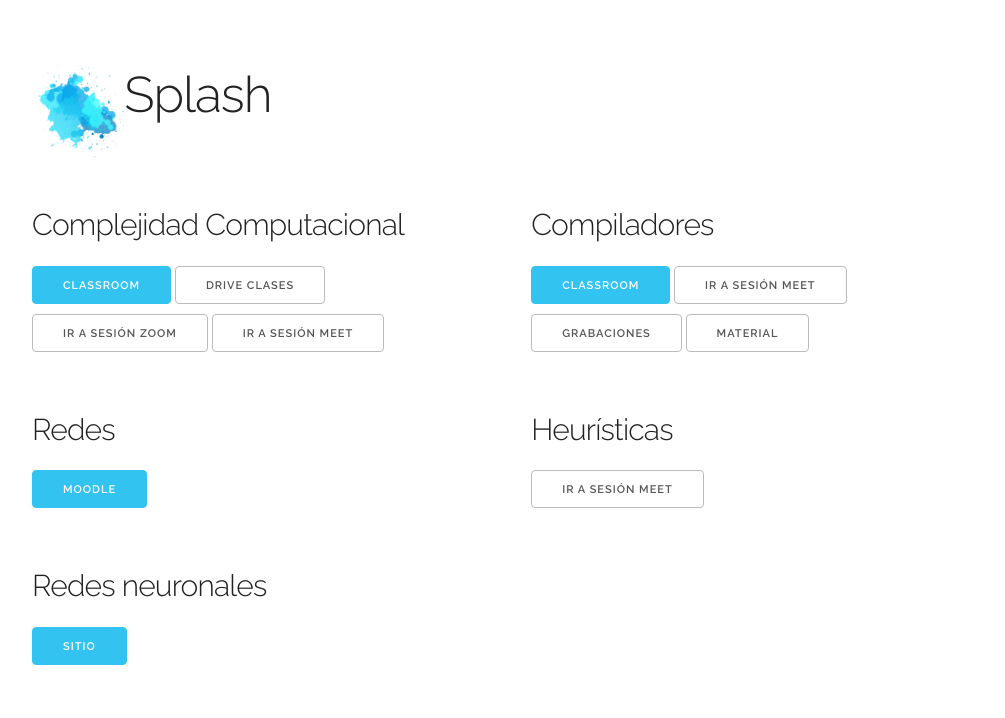
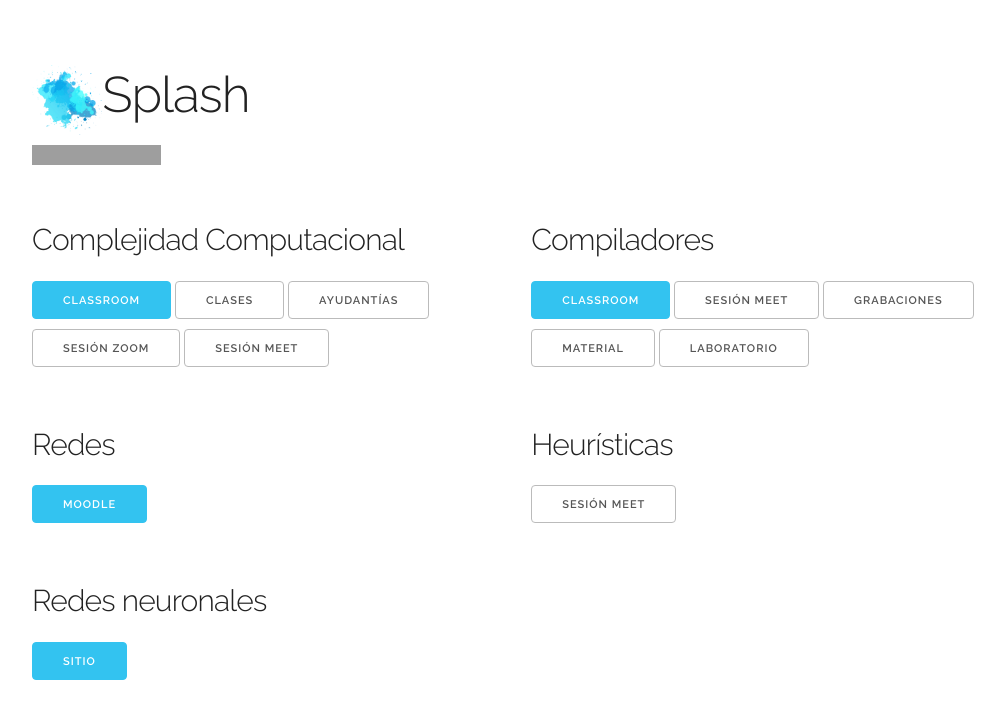
Before and after one commit to alanarteagav/splash, a plain HTML site: page index.html in a window 1280 px wide. Shown: the whole page, without its empty margins (128-1133 px from the left). Drawn offline with Linux system fonts and the light colour scheme; grey boxes are pictures that could not be loaded.

Commit message:
Nuevo logo, se elimina icono ciencias, cambio nombres. Reloj añadido.

```diff
--- a/index.html
+++ b/index.html
@@ -15,30 +15,36 @@
 
   <!-- FONT
   –––––––––––––––––––––––––––––––––––––––––––––––––– -->
-  <link href="//fonts.googleapis.com/css?family=Raleway:400,300,600" rel="stylesheet" type="text/css">
+  <link href="//fonts.googleapis.com/css?family=Raleway:400,300,600"
+        rel="stylesheet" type="text/css">
 
   <!-- CSS
   –––––––––––––––––––––––––––––––––––––––––––––––––– -->
   <link rel="stylesheet" href="css/normalize.css">
   <link rel="stylesheet" href="css/skeleton.css">
 
-  <!-- Favicon
+  <!-- Icono
   –––––––––––––––––––––––––––––––––––––––––––––––––– -->
-  <link rel="icon" type="image/png" href="images/favicon.png">
+  <link rel="icon" href="images/favicon.icon">
+
 
 </head>
 <body>
 
-  <!-- Primary Page Layout
+  <!-- Página Splash
   –––––––––––––––––––––––––––––––––––––––––––––––––– -->
 
   <div class="container">
     <div class="row">
         <div class="one-half column" style="margin-top: 2%">
             <h1 style="margin-top: 10%">
-                <img src="images/splash.png" style="width:20%;height:20%; float:left;" alt="Logo Ciencias">
+                <img src="images/splash.png"
+                     style="width:70px%;height:70px; float:left;"
+                     alt="Logo Ciencias">
                 Splash
             </h1>
+            <iframe src="http://free.timeanddate.com/clock/i7jmdo1e/n155/fs18/th2"
+                    frameborder="0" width="129" height="20"></iframe>
         </div>
     </div>
     <div class="row">
@@ -50,15 +56,19 @@
             </a>
             <a class="button"
                href="https://drive.google.com/drive/u/0/folders/1bIeMEeo0h5D2GWatEJE1Ebh6Y3HiX_0G">
-               Drive clases
+                Clases
+            </a>
+            <a class="button"
+               href="https://drive.google.com/drive/u/0/folders/1Rpc0HorW4FhNFMusHwfzdvt7P3HWkKtB">
+                Ayudantías
             </a>
             <a class="button"
                href="https://cuaed-unam.zoom.us/j/93981881064">
-               Ir a sesión Zoom
+               Sesión Zoom
             </a>
             <a class="button"
-               href="https://cuaed-unam.zoom.us/j/93981881064">
-               Ir a sesión Meet
+               href="https://meet.google.com/nbt-qggc-mom">
+               Sesión Meet
             </a>
         </div>
         <div class="one-half column" style="margin-top: 5%">
@@ -69,7 +79,7 @@
             </a>
             <a class="button"
                href="https://meet.google.com/kpt-phnk-pir">
-               Ir a sesión Meet
+               Sesión Meet
             </a>
             <a class="button"
                href="https://sites.google.com/ciencias.unam.mx/compiladores/actividades?authuser=0">
@@ -78,6 +88,10 @@
             <a class="button"
                href="https://sites.google.com/ciencias.unam.mx/compiladores/material?authuser=0">
                Material
+            </a>
+            <a class="button"
+               href="https://sites.google.com/ciencias.unam.mx/compiladores/lab?authuser=0">
+               Laboratorio
             </a>
         </div>
     </div>
@@ -93,7 +107,7 @@
             <h4>Heurísticas</h4>
             <a class="button"
                href="https://meet.google.com/vry-ihkp-zee">
-               Ir a sesión Meet
+               Sesión Meet
             </a>
         </div>
     </div>
```
Also changed, not shown: images/fciencias.png (deleted), images/logo.png (added).
